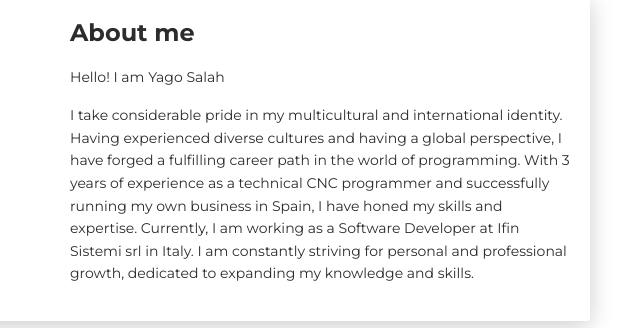
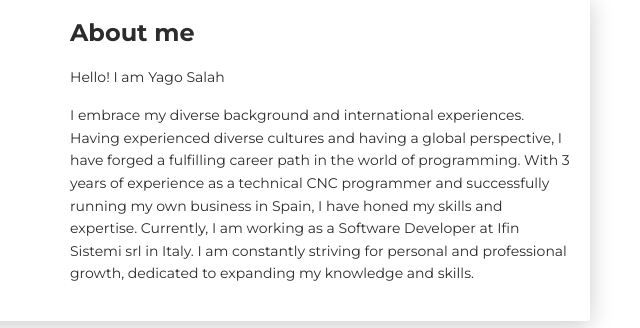
Before and after one commit to Yagolino/yagoBest, a plain HTML site: page index.html in a window 1280 px wide. Shown: the part 624-952 px from the top of the page, 605-1245 px from the left. Drawn offline with Linux system fonts and the light colour scheme; some packages are replaced by stand-ins of ours; a script that the page names is missing.

Commit message:
Update index.html
ok

```diff
--- a/index.html
+++ b/index.html
@@ -112,7 +112,7 @@
           <div class="card-body">
             <div class="h4 mt-0 title">About me</div>
             <p>Hello! I am Yago Salah </p>
-            <p>I take considerable pride in my multicultural and international identity. Having experienced diverse cultures and having a global perspective, I have forged a fulfilling career path in the world of programming. With 3 years of experience as a technical CNC programmer and successfully running my own business in Spain, I have honed my skills and expertise. Currently, I am working as a Software Developer at Ifin Sistemi srl in Italy. I am constantly striving for personal and professional growth, dedicated to expanding my knowledge and skills.
+            <p>I embrace my diverse background and international experiences. Having experienced diverse cultures and having a global perspective, I have forged a fulfilling career path in the world of programming. With 3 years of experience as a technical CNC programmer and successfully running my own business in Spain, I have honed my skills and expertise. Currently, I am working as a Software Developer at Ifin Sistemi srl in Italy. I am constantly striving for personal and professional growth, dedicated to expanding my knowledge and skills.
                </p>
           </div>
         </div>
```
